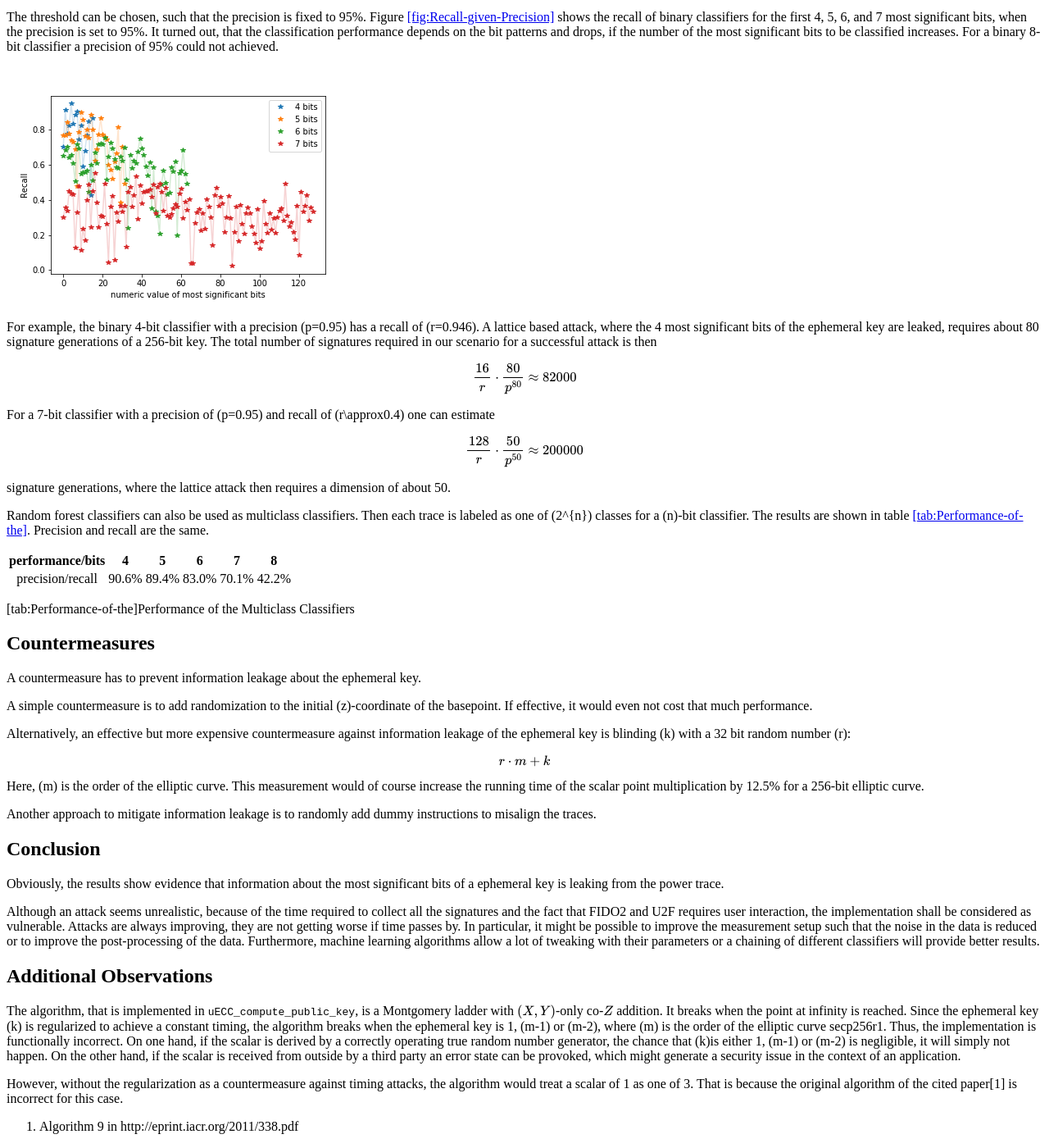
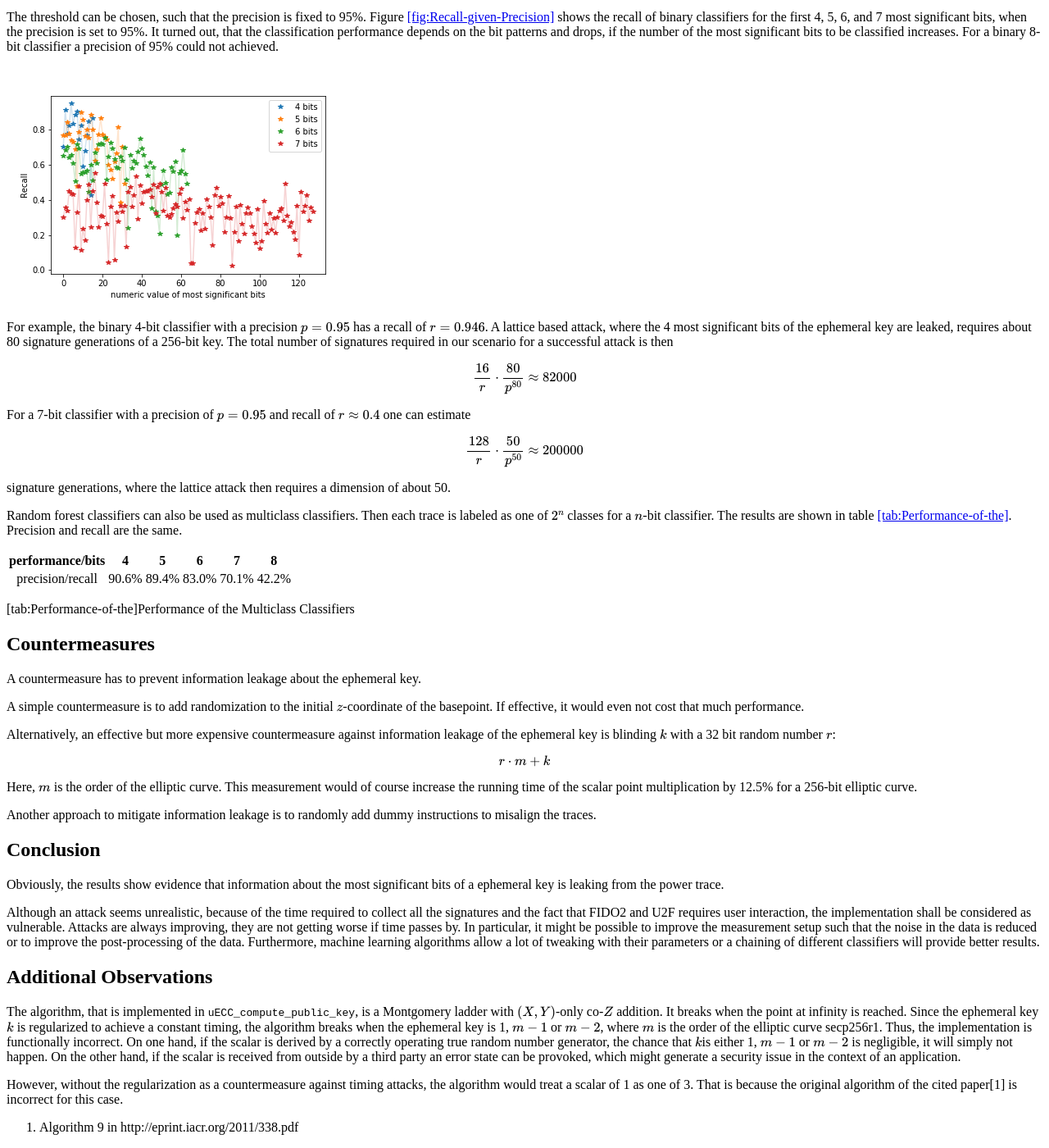
Before and after one commit to pmvr/pmvr.github.io, a Jekyll site: the page built from index.md, in a window 1280 px wide and 1400 px high, scrolled down 2385 px. Shown: the whole window at 82% size. Built offline with Jekyll 4.4.1, drawn with Linux system fonts in a browser that asks for light colours; formulas are drawn with MathJax 3; some of the changed text lies outside the part shown.

Commit message:
math layout

```diff
--- a/index.md
+++ b/index.md
@@ -25,11 +25,11 @@ Solokeys uses an external library for elliptic curve cryptography: [micro-ecc](h
 
 ## Code Inspection
 
-Though the implementation of the scalar elliptic point multiplication algorithm for ECDSA is timing invariant, it does not use a randomized \(z\)-coordinate of the elliptic curve points, which make it vulnerable against SPA. Line 1258 of uECC.c executes
+Though the implementation of the scalar elliptic point multiplication algorithm for ECDSA is timing invariant, it does not use a randomized \\(z\\)-coordinate of the elliptic curve points, which make it vulnerable against SPA. Line 1258 of uECC.c executes
 
 > `EccPoint_mult(p, curve->G, k2[!carry], 0, num_n_bits + 1, curve);`
 
-The 4th parameter is `initial_Z` which, if set to 0, sets the \(z\)-coordinate to 1 when line 874 executes `XYcZ_initial_double`. Since the ephemeral key is processed bitwise, two elliptic curve point multiplications with the same sequence of leading bits lead to the same computations on the device, which generates similar power consumption traces.
+The 4th parameter is `initial_Z` which, if set to 0, sets the \\(z\\)-coordinate to 1 when line 874 executes `XYcZ_initial_double`. Since the ephemeral key is processed bitwise, two elliptic curve point multiplications with the same sequence of leading bits lead to the same computations on the device, which generates similar power consumption traces.
 
 ## Experimental Results
 
@@ -41,11 +41,11 @@ Since the trigger signal is not provided by the solo and the communication over
 
 ![<span id="fig:Histogram-of-Offsets" label="fig:Histogram-of-Offsets">\[fig:Histogram-of-Offsets\]</span>Histogram of Offsets](figures/jitter_histogram.png)
 
-Although the data is very noisy, it was possible to properly align the traces. By comparing the differences in averaged traces for different sets of the \(n\) most significant bits, it was possible to identify the points in time where the \(n\) most significant bits are processed by the solo. Figure [\[fig:Difference-Plot-of\]](#fig:Difference-Plot-of) shows the difference of averaged traces, where the traces with the 4 most significant bits equal to 0 are subtracted from those averaged traces where the 4 bits are equal to 1 and 15 respectively. With average traces the classification could be visually done.
+Although the data is very noisy, it was possible to properly align the traces. By comparing the differences in averaged traces for different sets of the \\(n\\) most significant bits, it was possible to identify the points in time where the \\(n\\) most significant bits are processed by the solo. Figure [\[fig:Difference-Plot-of\]](#fig:Difference-Plot-of) shows the difference of averaged traces, where the traces with the 4 most significant bits equal to 0 are subtracted from those averaged traces where the 4 bits are equal to 1 and 15 respectively. With average traces the classification could be visually done.
 
 ![<span id="fig:Difference-Plot-of" label="fig:Difference-Plot-of">\[fig:Difference-Plot-of\]</span>Section of a Difference Plot of Averaged Traces](figures/average_difference_nibble.png)
 
-In order to classify a trace according to the \(n\) most significant bits, 80% of the traces have been labeled and have been used to train a machine learning algorithm and 20% of the unlabeled traces have been used to evaluate the classifier. It turned out that random forest classifier performed well.
+In order to classify a trace according to the \\(n\\) most significant bits, 80% of the traces have been labeled and have been used to train a machine learning algorithm and 20% of the unlabeled traces have been used to evaluate the classifier. It turned out that random forest classifier performed well.
 
 For a classifier there are two important performance measures. One is called precision, which is the ratio of true positives (tp) and the sum of true positives and false positives (fp). The other one is called recall, which is the ratio of true positives and the sum of true positives and false negatives (fn):
 
@@ -59,17 +59,17 @@ The threshold can be chosen, such that the precision is fixed to 95%. Figure [\[
 
 ![<span id="fig:Recall-given-Precision" label="fig:Recall-given-Precision">\[fig:Recall-given-Precision\]</span>Recall given Precision = 95%](figures/recall_given_precision.png)
 
-For example, the binary 4-bit classifier with a precision \(p=0.95\) has a recall of \(r=0.946\). A lattice based attack, where the 4 most significant bits of the ephemeral key are leaked, requires about 80 signature generations of a 256-bit key. The total number of signatures required in our scenario for a successful attack is then
+For example, the binary 4-bit classifier with a precision \\(p=0.95\\) has a recall of \\(r=0.946\\). A lattice based attack, where the 4 most significant bits of the ephemeral key are leaked, requires about 80 signature generations of a 256-bit key. The total number of signatures required in our scenario for a successful attack is then
 
 $$\frac{16}{r}\cdot\frac{80}{p^{80}}\approx 82000$$
 
-For a 7-bit classifier with a precision of \(p=0.95\) and recall of \(r\approx0.4\) one can estimate
+For a 7-bit classifier with a precision of \\(p=0.95\\) and recall of \\(r\approx0.4\\) one can estimate
 
 $$\frac{128}{r}\cdot\frac{50}{p^{50}}\approx200000$$
 
 signature generations, where the lattice attack then requires a dimension of about 50.
 
-Random forest classifiers can also be used as multiclass classifiers. Then each trace is labeled as one of \(2^{n}\) classes for a \(n\)-bit classifier. The results are shown in table [\[tab:Performance-of-the\]](#tab:Performance-of-the). Precision and recall are the same.
+Random forest classifiers can also be used as multiclass classifiers. Then each trace is labeled as one of \\(2^{n}\\) classes for a \\(n\\)-bit classifier. The results are shown in table [\[tab:Performance-of-the\]](#tab:Performance-of-the). Precision and recall are the same.
 
 | performance/bits |   4   |   5   |   6   |   7   |   8   |
 | :--------------: | :---: | :---: | :---: | :---: | :---: |
@@ -81,13 +81,13 @@ Random forest classifiers can also be used as multiclass classifiers. Then each
 
 A countermeasure has to prevent information leakage about the ephemeral key.
 
-A simple countermeasure is to add randomization to the initial \(z\)-coordinate of the basepoint. If effective, it would even not cost that much performance.
+A simple countermeasure is to add randomization to the initial \\(z\\)-coordinate of the basepoint. If effective, it would even not cost that much performance.
 
-Alternatively, an effective but more expensive countermeasure against information leakage of the ephemeral key is blinding \(k\) with a 32 bit random number \(r\):
+Alternatively, an effective but more expensive countermeasure against information leakage of the ephemeral key is blinding \\(k\\) with a 32 bit random number \\(r\\):
 
 $$r\cdot m+k$$
 
-Here, \(m\) is the order of the elliptic curve. This measurement would of course increase the running time of the scalar point multiplication by 12.5% for a 256-bit elliptic curve.
+Here, \\(m\\) is the order of the elliptic curve. This measurement would of course increase the running time of the scalar point multiplication by 12.5% for a 256-bit elliptic curve.
 
 Another approach to mitigate information leakage is to randomly add dummy instructions to misalign the traces.
 
@@ -99,7 +99,7 @@ Although an attack seems unrealistic, because of the time required to collect al
 
 ## Additional Observations
 
-The algorithm, that is implemented in `uECC_compute_public_key`, is a Montgomery ladder with \\((X,Y)\\)-only co-\\(Z\\) addition. It breaks when the point at infinity is reached. Since the ephemeral key \(k\) is regularized to achieve a constant timing, the algorithm breaks when the ephemeral key is 1, \(m-1\) or \(m-2\), where \(m\) is the order of the elliptic curve secp256r1. Thus, the implementation is functionally incorrect. On one hand, if the scalar is derived by a correctly operating true random number generator, the chance that \(k\)is either 1, \(m-1\) or \(m-2\) is negligible, it will simply not happen. On the other hand, if the scalar is received from outside by a third party an error state can be provoked, which might generate a security issue in the context of an application.
+The algorithm, that is implemented in `uECC_compute_public_key`, is a Montgomery ladder with \\((X,Y)\\)-only co-\\(Z\\) addition. It breaks when the point at infinity is reached. Since the ephemeral key \\(k\\) is regularized to achieve a constant timing, the algorithm breaks when the ephemeral key is 1, \\(m-1\\) or \\(m-2\\), where \\(m\\) is the order of the elliptic curve secp256r1. Thus, the implementation is functionally incorrect. On one hand, if the scalar is derived by a correctly operating true random number generator, the chance that \\(k\\)is either 1, \\(m-1\\) or \\(m-2\\) is negligible, it will simply not happen. On the other hand, if the scalar is received from outside by a third party an error state can be provoked, which might generate a security issue in the context of an application.
 
 However, without the regularization as a countermeasure against timing attacks, the algorithm would treat a scalar of 1 as one of 3. That is because the original algorithm of the cited paper\[1\] is incorrect for this case.
 
```
